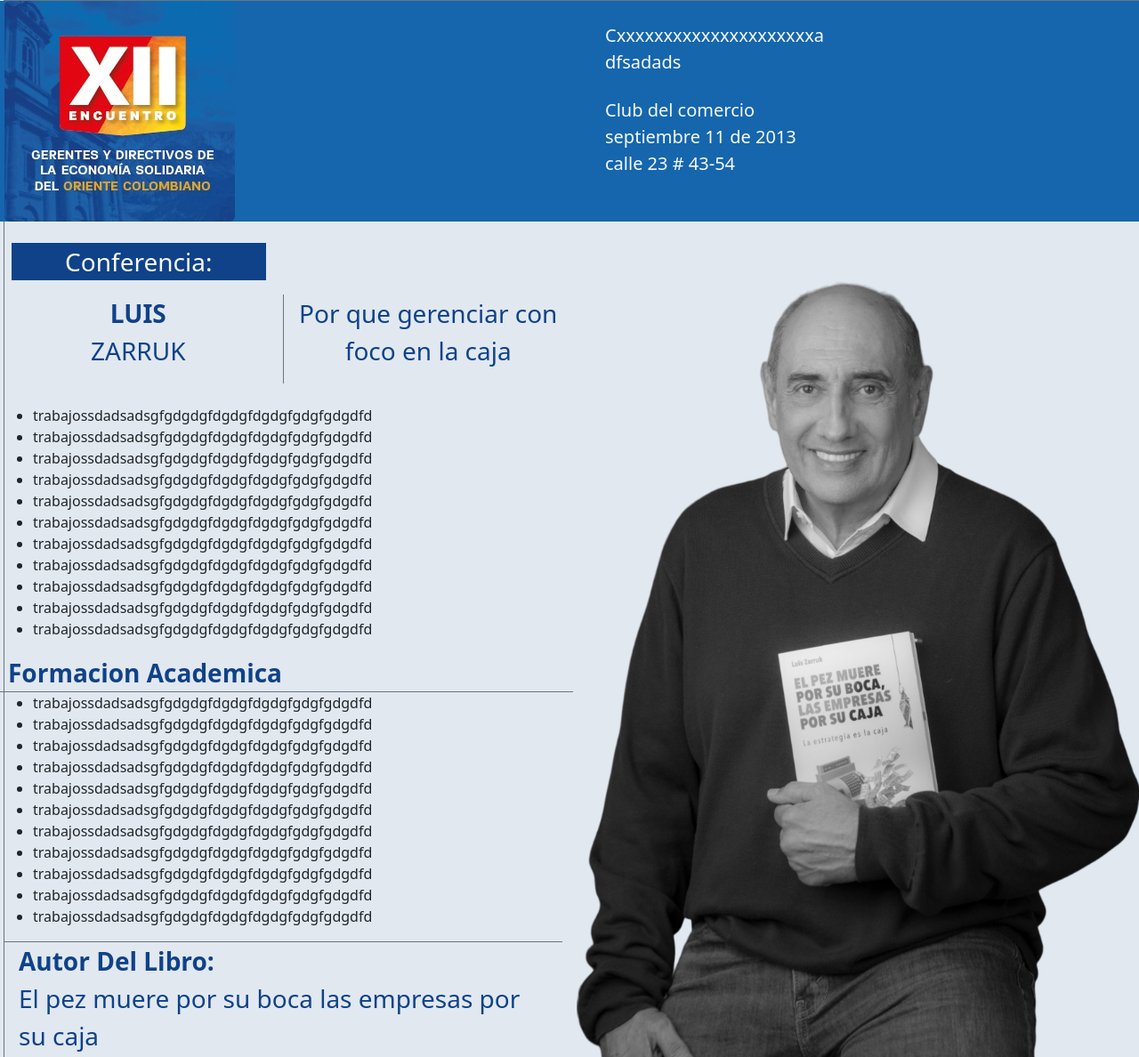
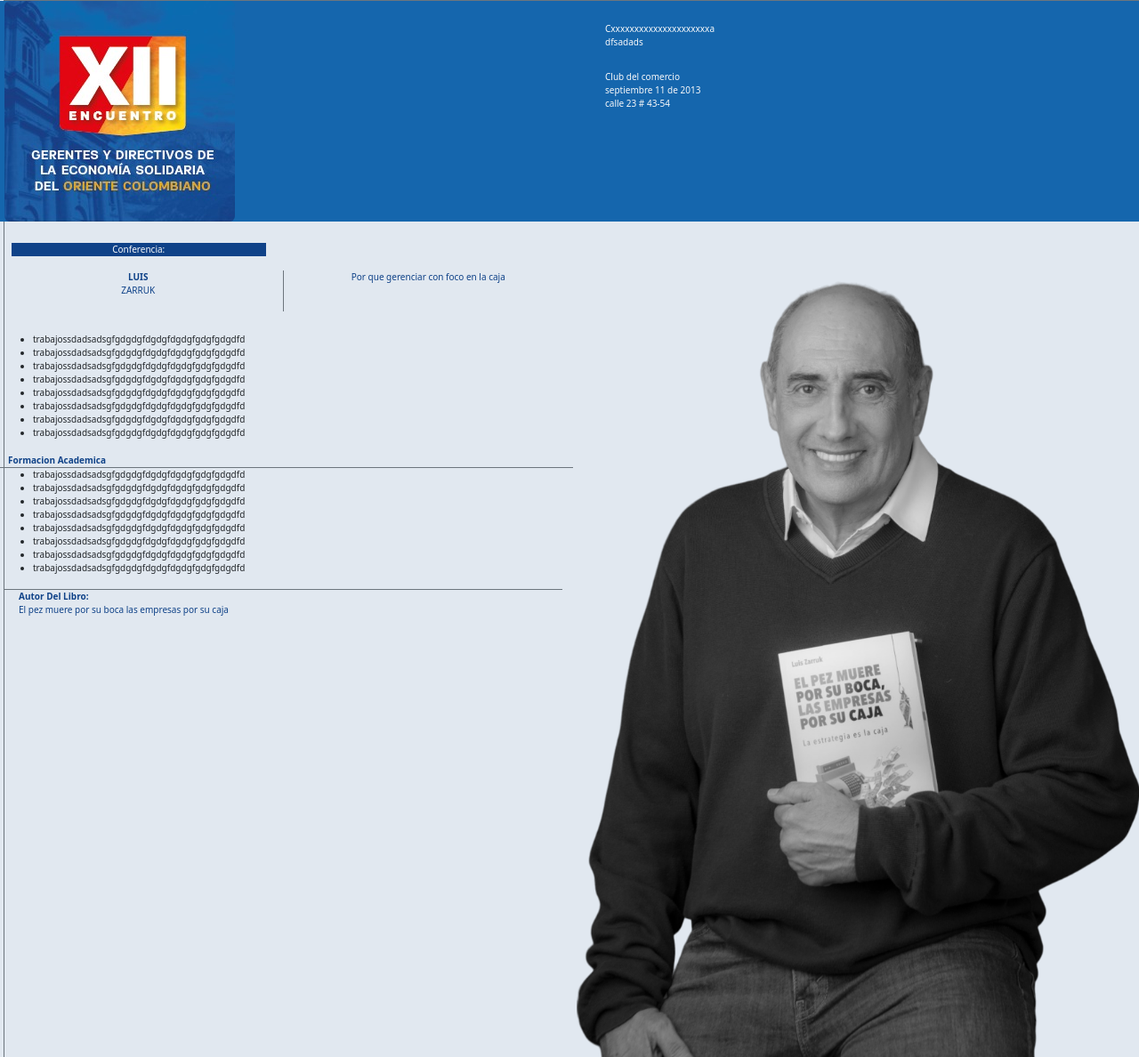
Before and after one commit to papashy1/proyecto-pendon-zarruk, a plain HTML site: page index.html in a window 1280 px wide. Shown: the top 1188 px of the page at 89% size. Drawn offline with nearby package versions, Linux system fonts and the light colour scheme.

Commit message:
Add files via upload

```diff
--- a/index.html
+++ b/index.html
@@ -14,37 +14,34 @@
     <div class="container-fluid mx-1 m-0 p-0 border border-secondary">
         <div class="b1 row">
             <div class="col-6">
-            <img class="img-fluid rounded float-start p-0 m-0" src="banner.png">
+            <img class=" img-fluid rounded float-start p-0 m-0" src="banner.png">
             </div>
-            <div class="col-6  ">
-                <p class="p2 fs-5 mt-4 p-0 mx-4 text-light">Cxxxxxxxxxxxxxxxxxxxxxa <br> dfsadads</p>
-                <p class="p2 fs-5 mt-4 p-0 mx-4 text-light">Club del comercio <br> septiembre 11 de 2013 <br> calle 23 # 43-54 </p>
+            <div class="col-6 ">
+                <p class="p2  mt-4 p-0 mx-4 text-light">Cxxxxxxxxxxxxxxxxxxxxxa <br> dfsadads</p>
+                <p class="p2  mt-4 p-0 mx-4 text-light">Club del comercio <br> septiembre 11 de 2013 <br> calle 23 # 43-54 </p>
             </div>
         </div>
         <div class="row">
-            <div class="col-6  ">
+            <div class="col-6 ">
                 <div class="row text-center">
                     <div class="col-6">
-                        <p class="p1 fs-3 mt-4 mx-2 p-0 text-light">Conferencia: </p>
+                        <p class="p1  mt-4 mx-2 p-0 text-light">Conferencia: </p>
                     </div>
                     <div class="col-6">
                     </div>
                 </div>
                 <div class="row text-center">
                     <div class="col-6 border-end border-secondary">
-                        <p class="fw-bold fs-3 m-0 p-0">LUIS</p>
-                        <p class="fs-3 mt-0 p-0">ZARRUK</p>
+                        <p class="fw-bold  m-0 p-0">LUIS</p>
+                        <p class=" mt-0 p-0">ZARRUK</p>
                     </div>
                     <div class="col-6">
-                        <p class="fs-3 m-0">Por que gerenciar con foco en la caja</p>
+                        <p class=" m-0 ">Por que gerenciar con foco en la caja</p>
                     </div>
                 </div>
                 <div class="row">
                     <div class="d-flex justify-content-start mt-4 col-12">
-                        <ul class="text-break">
-                            <li>trabajossdadsadsgfgdgdgfdgdgfdgdgfgdgfgdgdfd</li>
-                            <li>trabajossdadsadsgfgdgdgfdgdgfdgdgfgdgfgdgdfd</li>
-                            <li>trabajossdadsadsgfgdgdgfdgdgfdgdgfgdgfgdgdfd</li>
+                        <ul class=" text-break">
                             <li>trabajossdadsadsgfgdgdgfdgdgfdgdgfgdgfgdgdfd</li>
                             <li>trabajossdadsadsgfgdgdgfdgdgfdgdgfgdgfgdgdfd</li>
                             <li>trabajossdadsadsgfgdgdgfdgdgfdgdgfgdgfgdgdfd</li>
@@ -57,14 +54,11 @@
                     </div>
                 </div>
                 <div class="row border-bottom border-secondary">
-                    <p class="fw-bold fs-3 mx-3 m-0 p-0"> Formacion Academica</p>
+                    <p class="fw-bold  mx-3 m-0 p-0"> Formacion Academica</p>
                 </div>
                 <div class="row">
                     <div class="d-flex justify-content-start col-12">
-                        <ul class="text-break">
-                            <li>trabajossdadsadsgfgdgdgfdgdgfdgdgfgdgfgdgdfd</li>
-                            <li>trabajossdadsadsgfgdgdgfdgdgfdgdgfgdgfgdgdfd</li>
-                            <li>trabajossdadsadsgfgdgdgfdgdgfdgdgfgdgfgdgdfd</li>
+                        <ul class=" text-break">
                             <li>trabajossdadsadsgfgdgdgfdgdgfdgdgfgdgfgdgdfd</li>
                             <li>trabajossdadsadsgfgdgdgfdgdgfdgdgfgdgfgdgdfd</li>
                             <li>trabajossdadsadsgfgdgdgfdgdgfdgdgfgdgfgdgdfd</li>
@@ -77,8 +71,8 @@
                     </div>
                 </div>
                 <div class="col-12 border-top border-secondary">
-                    <p class="fw-bold fs-3 mx-3 m-0 p-0"> Autor Del Libro:</p>
-                    <p class="fs-3 mx-3 m-0 p-0"> El pez muere por su boca las empresas por su caja</p>
+                    <p class="fw-bold  mx-3 m-0 p-0"> Autor Del Libro:</p>
+                    <p class=" mx-3 m-0 p-0"> El pez muere por su boca las empresas por su caja</p>
                 </div>
             </div>
             <div class="d-flex p-1 m-0 col-6">
@@ -92,7 +86,7 @@
         </div> -->
         <div class="row text-end">
             <div class="col-12 border-top border-secondary">
-                <p class="fw-bold fs-3 m-2 p-0">EDITORIAL PLANETA</p>
+                <p class="fw-bold   m-2 p-0">EDITORIAL PLANETA</p>
             </div>
         </div>
         </div>
--- a/styles.css
+++ b/styles.css
@@ -8,6 +8,7 @@
 
 body{
     background-color: #e1e8f0;
+    font-size: 10px;
 }
 
 p {
```
